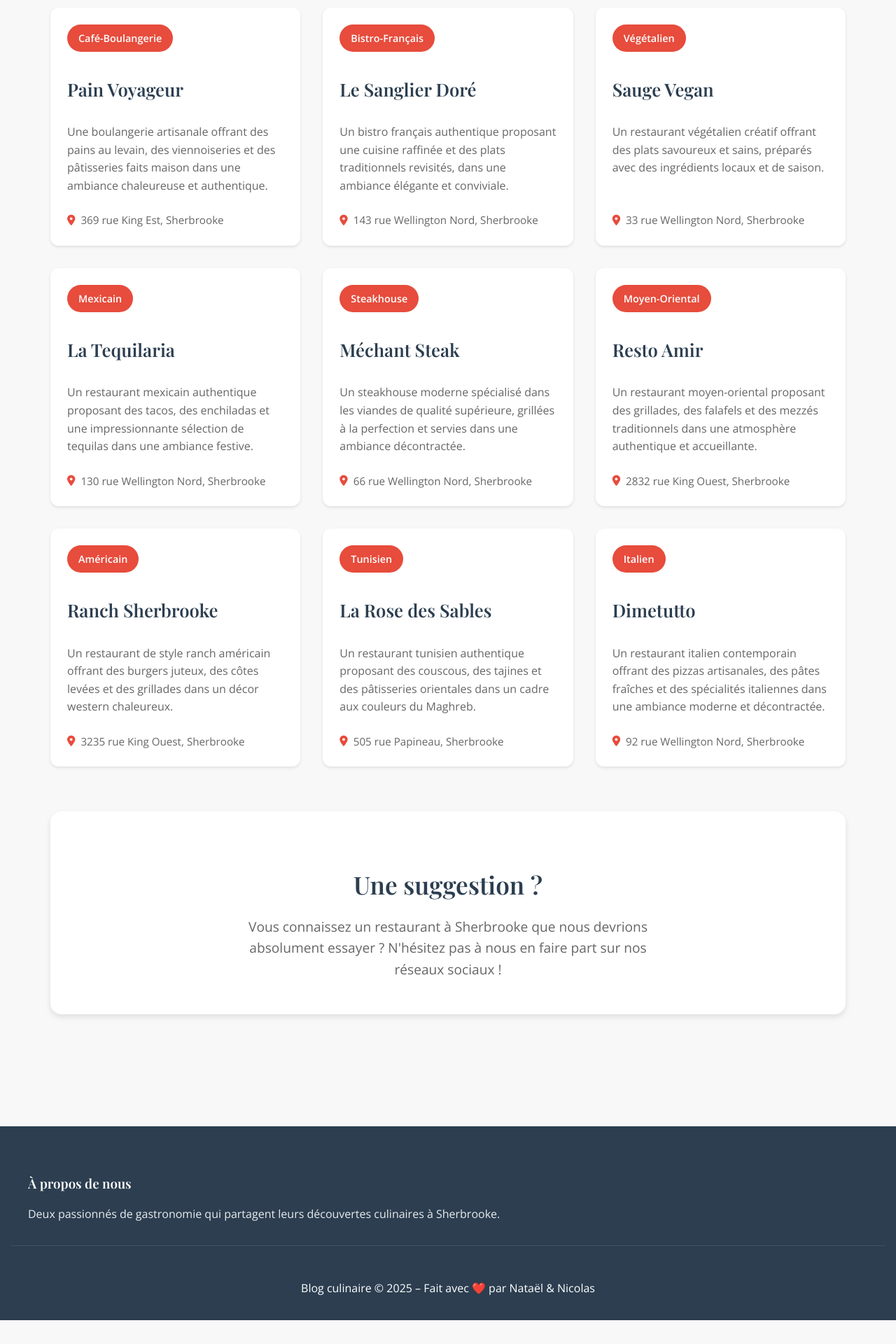
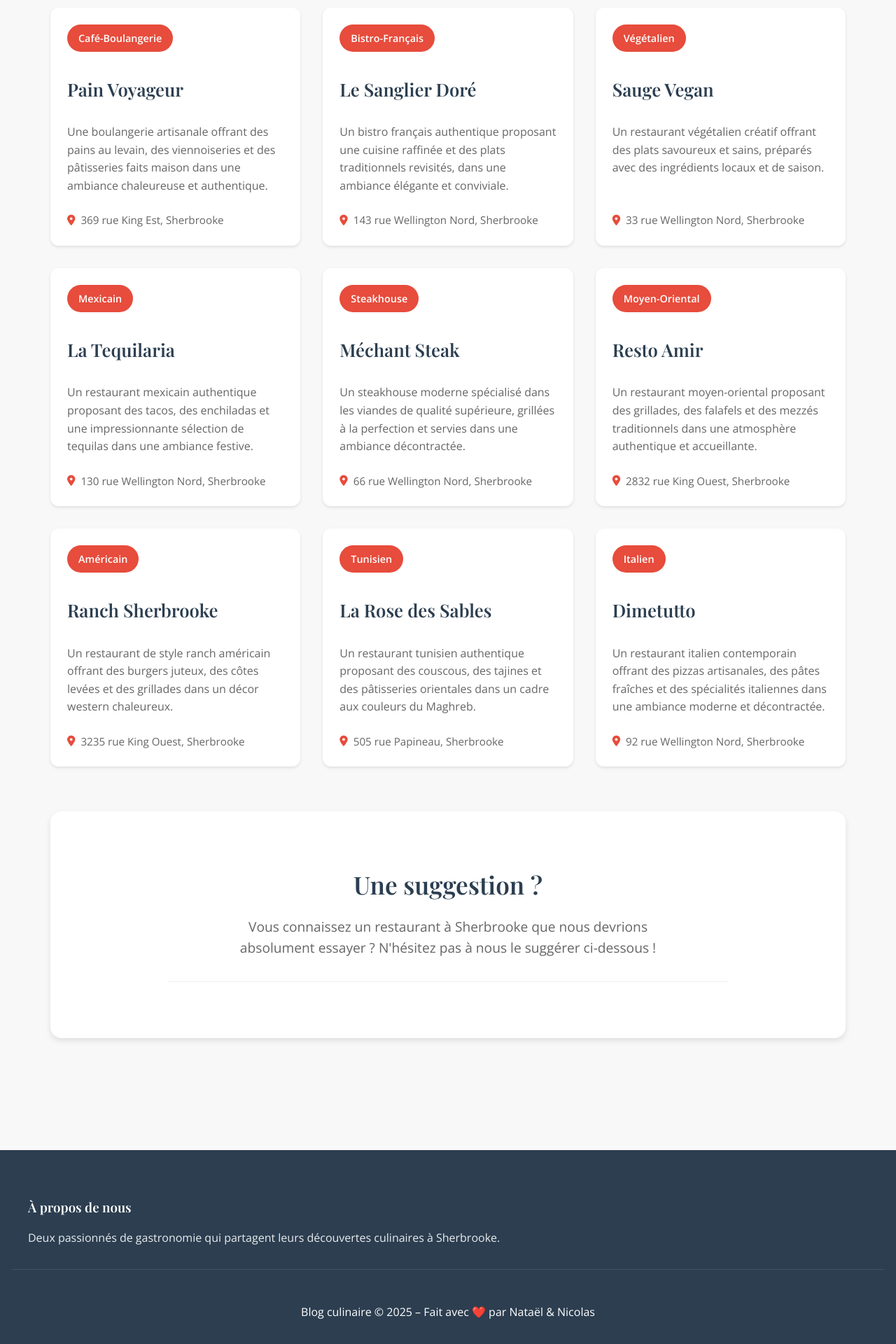
Before and after one commit to Natael21/blog-culinaire, a Jekyll site: the page built from a-venir.html, in a window 1280 px wide. Shown: the part 857-2777 px from the top of the page at 70% size. Built offline with Jekyll 4.4.1, drawn with Linux system fonts in a browser that asks for light colours; a script that is not in the unit is left out; comment, search, counter and statistics services are not loaded; before the commit the page ends 2743 px from its top, so only the background shows below that.

Commit message:
Add comments section for restaurant suggestions in a-venir.html
- Updated the suggestion prompt to encourage users to submit restaurant recommendations.
- Introduced a Disqus comments section for user engagement and feedback.
- Enhanced CSS for the comments section to improve layout and visual appeal.

```diff
--- a/a-venir.html
+++ b/a-venir.html
@@ -29,7 +29,27 @@
 
   <div class="suggestion-section">
     <h2>Une suggestion ?</h2>
-    <p>Vous connaissez un restaurant à Sherbrooke que nous devrions absolument essayer ? N'hésitez pas à nous en faire part sur nos réseaux sociaux !</p>
+    <p>Vous connaissez un restaurant à Sherbrooke que nous devrions absolument essayer ? N'hésitez pas à nous le suggérer ci-dessous !</p>
+
+    <!-- Section Commentaires -->
+    <div class="comments-section">
+      <div id="disqus_thread"></div>
+      <script>
+        var disqus_config = function () {
+          this.page.url = "{{ site.url }}/a-venir/";
+          this.page.identifier = "upcoming-suggestions";
+          this.page.title = "Suggestions de restaurants à Sherbrooke";
+        };
+
+        (function() {
+          var d = document, s = d.createElement('script');
+          s.src = 'https://appreciationrestaurantssherbrooke.disqus.com/embed.js';
+          s.setAttribute('data-timestamp', +new Date());
+          (d.head || d.body).appendChild(s);
+        })();
+      </script>
+      <noscript>Veuillez activer JavaScript pour voir les <a href="https://disqus.com/?ref_noscript">commentaires propulsés par Disqus.</a></noscript>
+    </div>
   </div>
 </div>
 
@@ -150,7 +170,16 @@
   font-size: 1.2rem;
   line-height: 1.6;
   max-width: 600px;
-  margin: 0 auto;
+  margin: 0 auto 2rem;
+}
+
+.comments-section {
+  margin-top: 2rem;
+  padding-top: 2rem;
+  border-top: 1px solid #eee;
+  max-width: 800px;
+  margin-left: auto;
+  margin-right: auto;
 }
 
 @media (max-width: 768px) {
```
